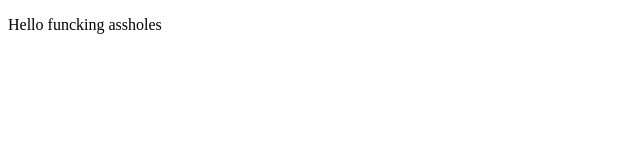
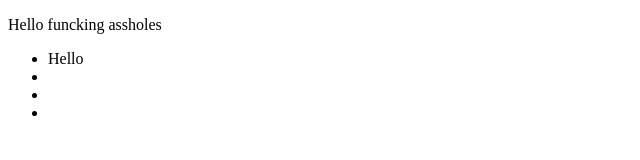
Before and after one commit to aksingh2012/crap-repo, a plain HTML site: page index.html in a window 1280 px wide. Shown: the full height of the page, 0-640 px from the left. Drawn offline with Linux system fonts and the light colour scheme.

Commit message:
added unordered list

```diff
--- a/index.html
+++ b/index.html
@@ -8,5 +8,11 @@
 </head>
 <body>
     <p>Hello funcking assholes</p>
+    <ul>
+        <li>Hello</li>
+        <li></li>
+        <li></li>
+        <li></li>
+    </ul>
 </body>
 </html>
```
